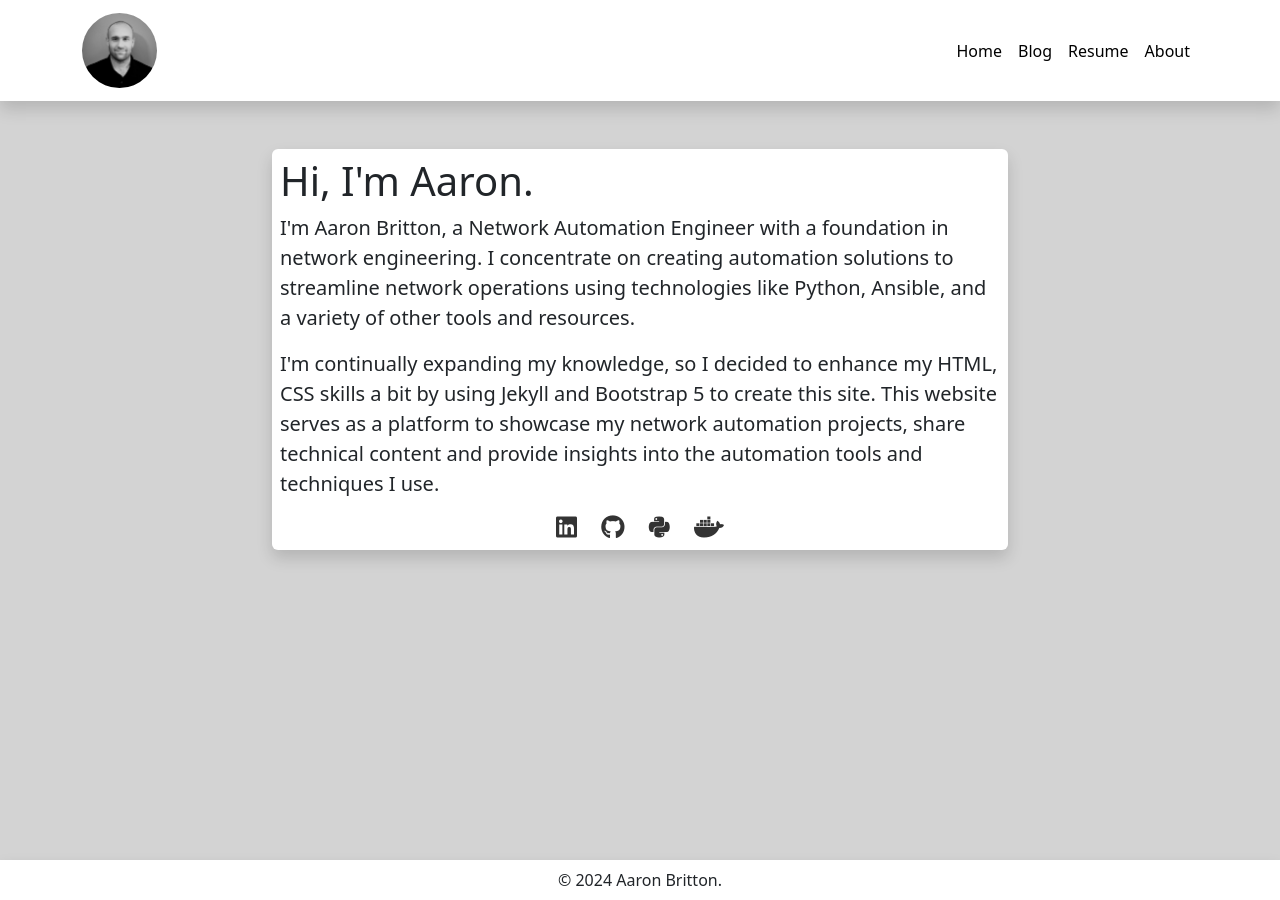
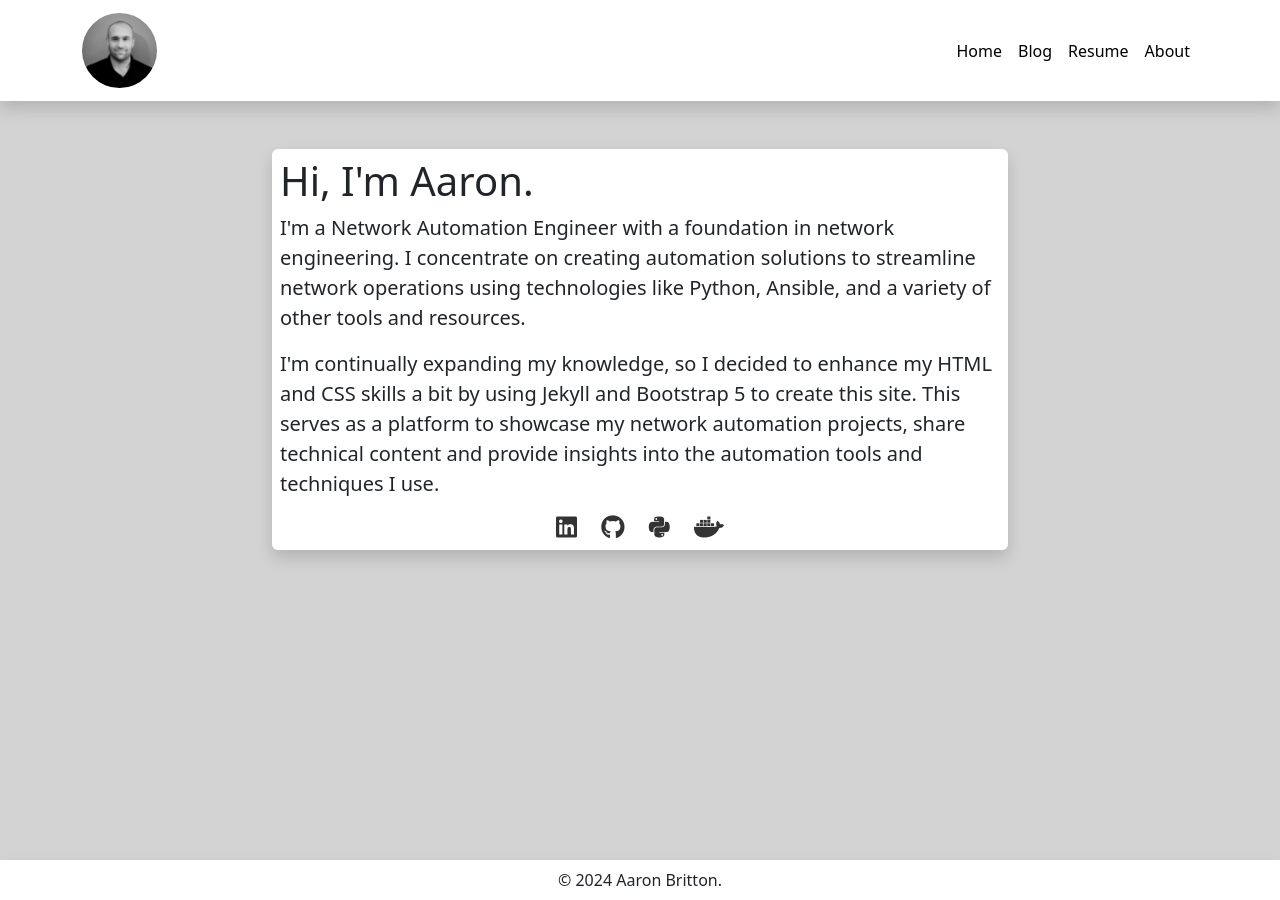
Before and after one commit to networkautomaniac/networkautomaniac.github.io, a Jekyll site: the page built from index.html, in a window 1280 px wide. Built offline with Jekyll 4.4.1, drawn with Linux system fonts in a browser that asks for light colours.

Commit message:
Update index

```diff
--- a/index.html
+++ b/index.html
@@ -8,11 +8,11 @@ title: Home
     <div class="col-md-8">
       <div class="rounded bg-white shadow text-start p-2 social-icons">
         <h1 class="fw-light">Hi, I'm Aaron.</h1>
-        <p class="fs-5 fw-light">I'm Aaron Britton, a Network Automation Engineer with a foundation in network engineering. I
+        <p class="fs-5 fw-light">I'm a Network Automation Engineer with a foundation in network engineering. I
           concentrate on creating automation solutions to streamline network operations
           using technologies like Python, Ansible, and a variety of other tools and resources.</p>
-        <p class="fs-5 fw-light">I'm continually expanding my knowledge, so I decided to enhance my HTML, CSS skills a bit by using Jekyll and Bootstrap 5
-          to create this site. This website serves as a platform to showcase my network automation projects, share technical content and
+        <p class="fs-5 fw-light">I'm continually expanding my knowledge, so I decided to enhance my HTML and CSS skills a bit by using Jekyll and Bootstrap 5
+          to create this site. This serves as a platform to showcase my network automation projects, share technical content and
           provide insights into the automation tools and techniques I use.</p>
         <!-- Center Icons -->
         <div class="text-center">
```
